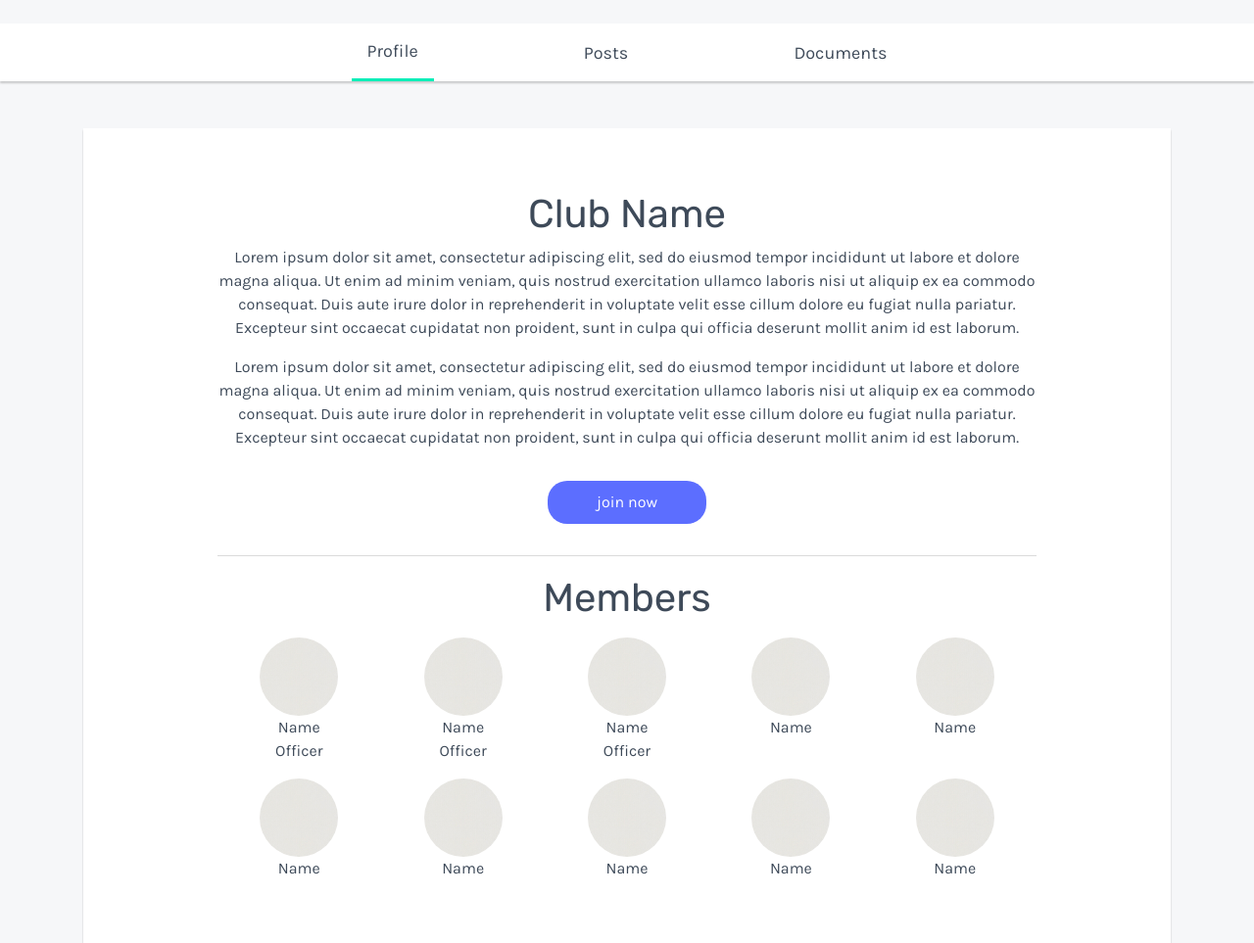
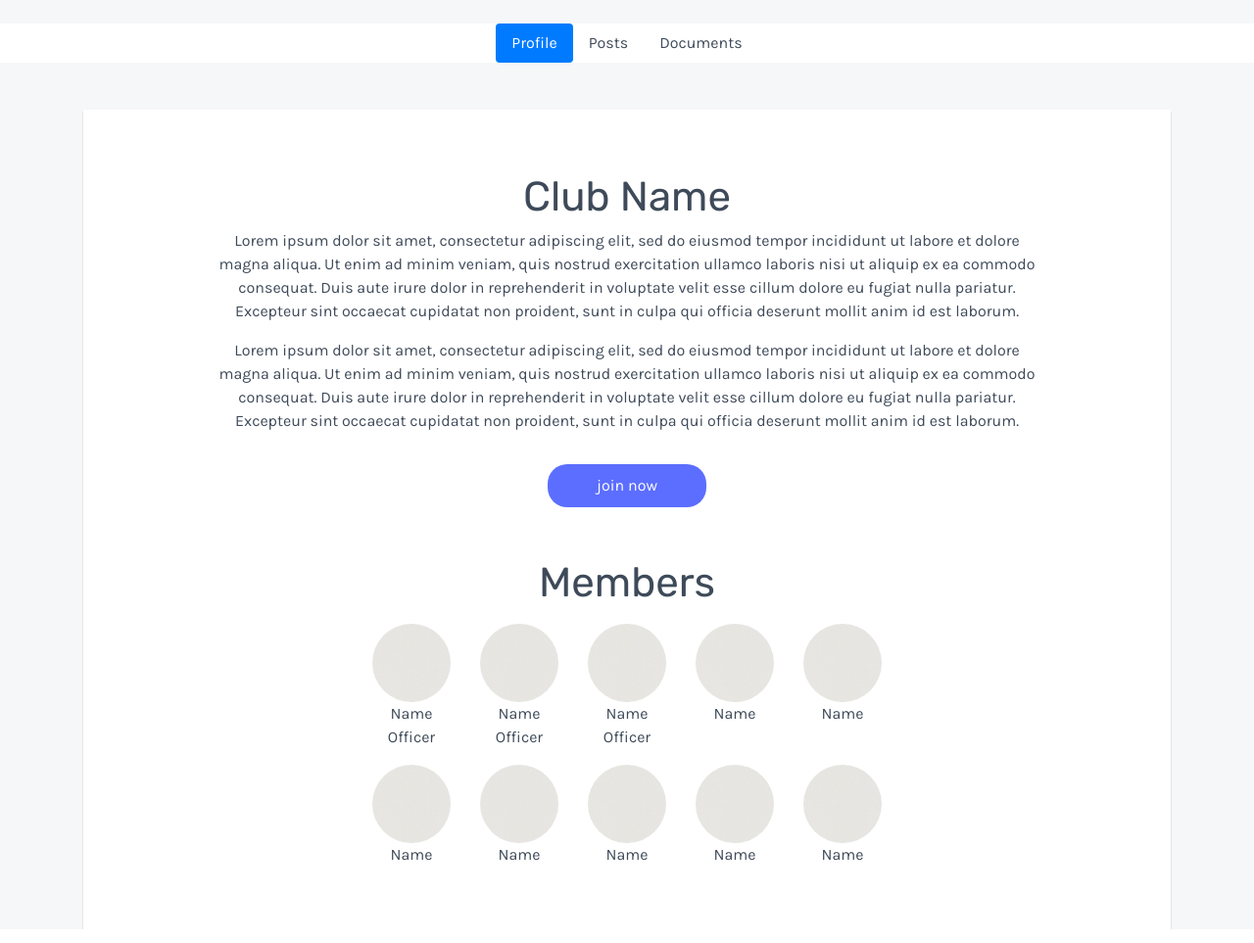
Before and after one commit to TetrisFan/wwthackcodingcolts, a PHP site: page /club-profile.html in a window 1280 px wide. Shown: the part 57-1020 px from the top of the page at 98% size. Run offline with PHP 8.4, Linux system fonts and the light colour scheme; some libraries are stand-ins or nearby versions.

Commit message:
Merge branch 'master' of https://github.com/TetrisFan/wwthackcodingcolts

```diff
--- a/front-end/styles.css
+++ b/front-end/styles.css
@@ -25,7 +25,7 @@ body {
 }
 
 h1 {
-  font-family: 'Rubik', sans-serif;s
+  font-family: 'Rubik', sans-serif;
   font-size: 42px;
 }
 
@@ -33,6 +33,8 @@ hr {
   border: 0;
   clear: both;
   display: block;
+<<<<<<< HEAD
+=======
   width: 100%;
   background-color: #DADADA;
   height: 1px;
@@ -45,15 +47,17 @@ hr {
 
 .mission-container {
   min-height: 85vh;
+>>>>>>> e6531b3ed0e8caa1fe98bde4b10e3df307a4fb9e
   width: 100%;
+  background-color: #DADADA;
+  height: 1px;
+  margin-bottom: 3px;
 }
+
+
 
 .container {
   height: 100%;
-}
-
-.row {
-  width: 100%;
 }
 
 .jumbotron {
@@ -63,27 +67,9 @@ hr {
   min-height: 80%;
 }
 
-.nav-container {
-  width: 100%;
-  box-shadow: 0 2px 2px 0 rgba(0, 0, 0, 0.1), 0 2px 2px 0 rgba(0, 0, 0, 0.1);
-}
 
-.nav {
-  max-width: 700px;
-  width: 100%;
-}
-
-.nav-pills {
-  line-height: 40px;
-  padding: 0;
-  font-size: 18px;
-}
-
-.nav-pills .nav-link {
-  border-radius: 0;
-  color: #3E4A59;
-}
-
+<<<<<<< HEAD
+=======
 .nav-pills .nav-link.active,.nav-pills .show>.nav-link {
   color: #3E4A59;
   background-color: #fff;
@@ -143,6 +129,7 @@ hr {
   border: 0;
   background-color: #F6F7F9;
 }
+>>>>>>> e6531b3ed0e8caa1fe98bde4b10e3df307a4fb9e
 
 .shadow {
   box-shadow: 0 2px 2px 0 rgba(0, 0, 0, 0.15), 0 2px 2px 0 rgba(0, 0, 0, 0.15);
@@ -164,15 +151,28 @@ hr {
   background-color: #5C6EFF;
 }
 
+<<<<<<< HEAD
 .btn-primary:not(:disabled):not(.disabled).active,.btn-primary:not(:disabled):not(.disabled):active,.show.btn-primary.dropdown-toggle{
   background-color:#5C6EFF;
 }
 
+=======
+<<<<<<< HEAD
+=======
+>>>>>>> e606c8b7c434c66c57259acf13a6e01a313cda3c
 .btn-text, .btn-text:hover {
   text-decoration: none;
   color: #ffffff;
 }
 
+<<<<<<< HEAD
+=======
+.shadow {
+  box-shadow: 0 2px 2px 0 rgba(0, 0, 0, 0.15), 0 2px 2px 0 rgba(0, 0, 0, 0.15);
+}
+
+>>>>>>> e6531b3ed0e8caa1fe98bde4b10e3df307a4fb9e
+>>>>>>> e606c8b7c434c66c57259acf13a6e01a313cda3c
 .btn-secondary {
   background-color: #01EEB8;
   border-top-right-radius: 20px;
@@ -196,16 +196,56 @@ hr {
   padding: 0;
 }
 
+<<<<<<< HEAD
 /* CLUB PAGE */
+=======
+<<<<<<< HEAD
+.card-img-top {
+max-width: 180px;
+max-height: 150px;
+width: 100%;
+}
+
+.card {
+max-width: 180px;
+width: 100%;
+box-shadow: 0 1px 1px 0 rgba(0, 0, 0, 0.1), 0 1px 1px 0 rgba(0, 0, 0, 0.1);
+}
+
+.card-deck:last-of-type{
+margin-top: 10px;
+}
+
+.card-body {
+max-height: 20px;
+display: flex;
+flex-direction: column;
+justify-content: center;
+align-items: center;
+}
+
+.card-body h5 {
+margin: 0;
+=======
+>>>>>>> e606c8b7c434c66c57259acf13a6e01a313cda3c
 .club-profile-pic {
   width: 50px;
   height: 50px;
   border-radius: 100%;
   margin-right: 5px;
+>>>>>>> e6531b3ed0e8caa1fe98bde4b10e3df307a4fb9e
 }
 
+<<<<<<< HEAD
 .club-role {
   font-size: 12px;
+=======
+
+
+.headline {
+  border-bottom: 1px solid #DADADA;
+  padding-top: 20px;
+>>>>>>> e606c8b7c434c66c57259acf13a6e01a313cda3c
 }
 
 /* HEADLINE CONTAINERS */
@@ -219,11 +259,6 @@ hr {
   margin-bottom: 50px;
 }
 
-.headline {
-  border-bottom: 1px solid #DADADA;
-  padding-top: 20px;
-}
-
 .headline h1 {
   margin-bottom: 0px;
 }
@@ -233,31 +268,139 @@ hr {
   text-align: left;
 }
 
+<<<<<<< HEAD
 /* MEMBER PROFILE CARDS */
 .card-deck:last-of-type {
   margin-top: 10px;
+=======
+
+
+.form-signin {
+  width: 100%;
+  max-width: 500px;
+  padding: 15px;
+  margin: 0 auto;
+>>>>>>> e606c8b7c434c66c57259acf13a6e01a313cda3c
 }
 
-.card {
-  max-width: 180px;
-  width: 100%;
-  box-shadow: 0 1px 1px 0 rgba(0, 0, 0, 0.1), 0 1px 1px 0 rgba(0, 0, 0, 0.1);
+.form-signin input {
+  margin-bottom: 25px;
+  padding: 10px 20px;
+  border: 1px solid #DADADA;
+  border-radius: 20px;
+  background-color: #F6F7F9;
 }
 
+.form-inline {
+  width: 100%;
+  max-width: 400px;
+}
+
+<<<<<<< HEAD
 .card-img-top {
   max-width: 180px;
   max-height: 150px;
   width: 100%;
+=======
+.form-inline input {
+  padding: 5px 20px;
+  border: 1px solid #DADADA;
+  border-radius: 20px;
+  background-color: #F6F7F9;
+>>>>>>> e606c8b7c434c66c57259acf13a6e01a313cda3c
 }
 
-.card-body {
-  max-height: 20px;
-  display: flex;
-  flex-direction: column;
-  justify-content: center;
-  align-items: center;
+
+
+.nav-container {
+  width: 100%;
+  box-shadow: 0 2px 2px 0 rgba(0, 0, 0, 0.1), 0 2px 2px 0 rgba(0, 0, 0, 0.1);
 }
 
-.card-body h5 {
-  margin: 0;
+.nav {
+  max-width: 700px;
+  width: 100%;
 }
+<<<<<<< HEAD
+=======
+
+.nav-pills {
+  line-height: 40px;
+  padding: 0;
+  font-size: 18px;
+}
+
+.nav-pills .nav-link {
+  border-radius: 0;
+  color: #3E4A59;
+}
+
+.nav-pills .nav-link.active,.nav-pills .show>.nav-link {
+  color: #3E4A59;
+  background-color: #fff;
+  border-bottom: 3px solid #01EEB8;
+}
+
+.nav-link, .nav-link:hover {
+  color: #3E4A59;
+}
+
+
+
+.club-profile-pic {
+  width: 50px;
+  height: 50px;
+  border-radius: 100%;
+}
+
+.profile-pic {
+  width: 80px;
+  height: auto;
+  border-radius: 100%;
+}
+
+
+
+.green-button {
+  background-color: #01EEB8;
+}
+
+.shadow {
+  box-shadow: 0 2px 2px 0 rgba(0, 0, 0, 0.15), 0 2px 2px 0 rgba(0, 0, 0, 0.15);
+}
+
+.content-container {
+  width: 80%;
+}
+
+.mission-container {
+  min-height: 85vh;
+  width: 100%;
+}
+
+.noWrap {
+  float: left;
+  clear: both;
+}
+
+.row {
+  width: 100%;
+}
+
+.input-group-prepend {
+  padding-left: 15px;
+}
+
+.position {
+  font-size: 12px;
+}
+
+
+
+#basic-addon1 {
+  border-top-left-radius: 20px;
+  border-bottom-left-radius: 20px;
+  border: 0;
+  background-color: #F6F7F9;
+}
+>>>>>>> e606c8b7c434c66c57259acf13a6e01a313cda3c
```
